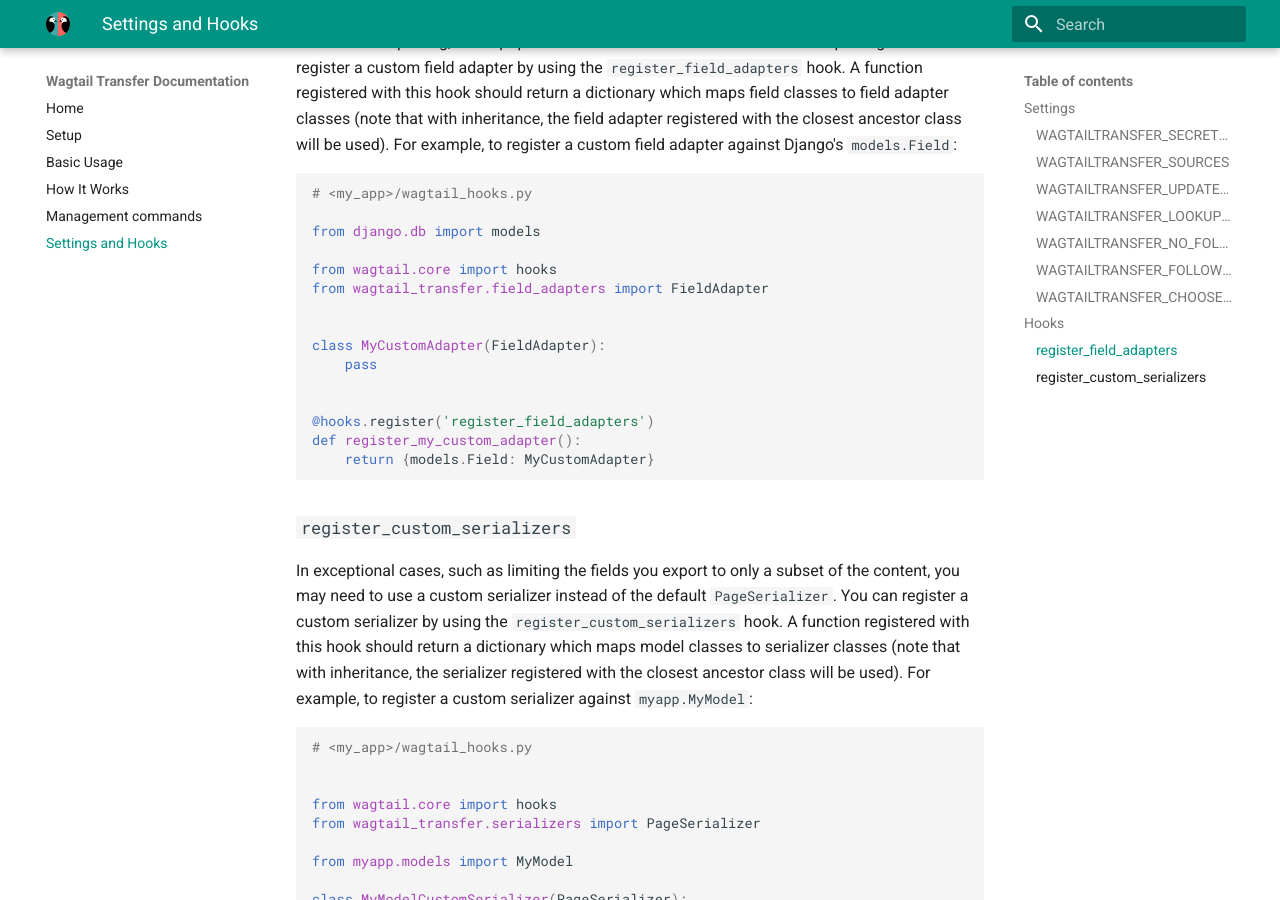
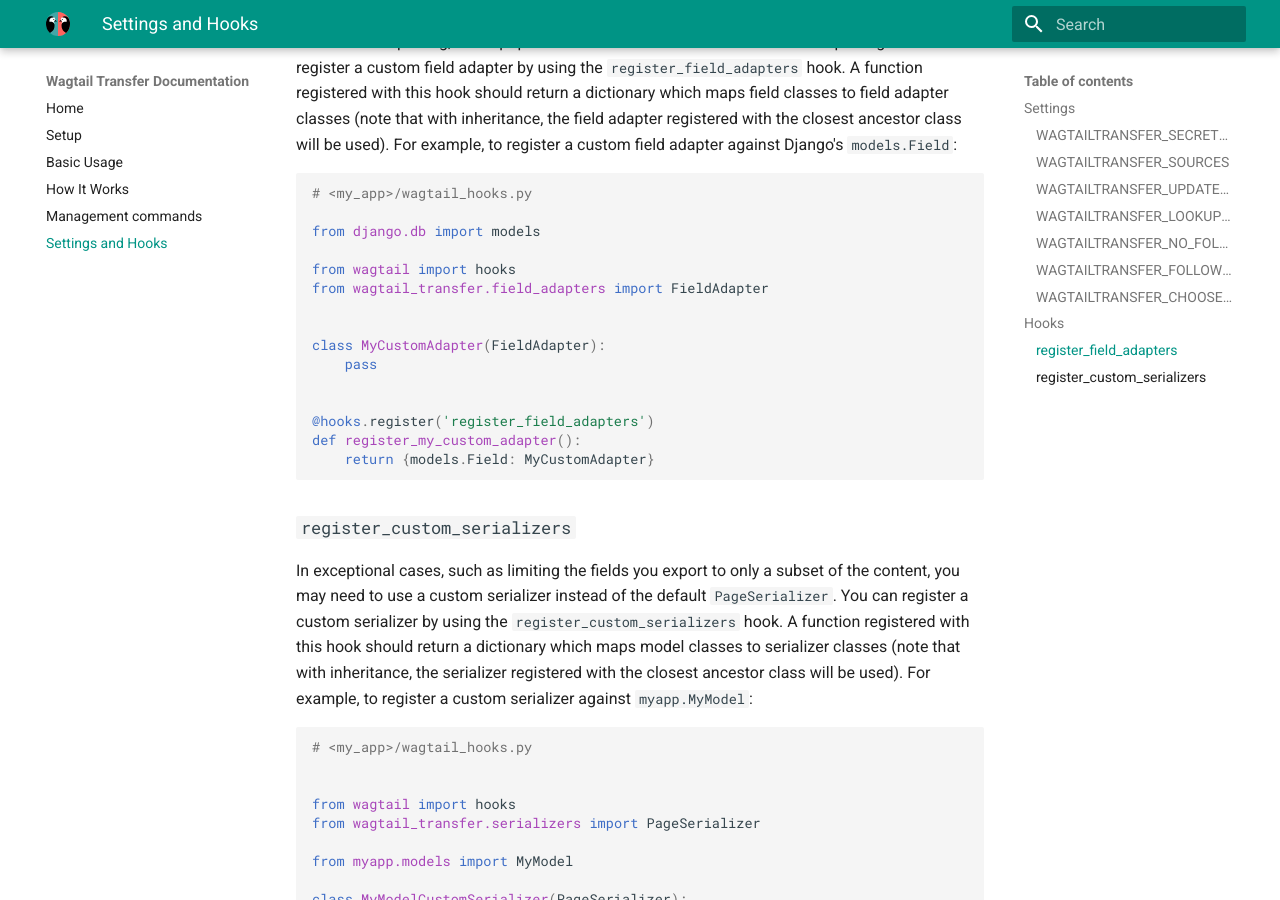
Before and after one commit to wagtail/wagtail-transfer, an MkDocs documentation site: the page built from docs/settings.md, in a window 1280 px wide and 900 px high, scrolled down 3298 px. Built offline with MkDocs 1.6.1 and Material for MkDocs 9.7.7, drawn with Linux system fonts in a browser that asks for light colours.

Commit message:
Support wagtail42 (#144)
* Remove wagtail < 4.1 compatibility code

* Update docs

* Silence the WAGTAILADMIN_BASE_URL warning

* Update the classifiers to reflect the supported versions of Python and Wagtail.

* We are no longer testing < 4.1 so can remove this.

```diff
--- a/docs/settings.md
+++ b/docs/settings.md
@@ -137,7 +137,7 @@
 
 from django.db import models
 
-from wagtail.core import hooks
+from wagtail import hooks
 from wagtail_transfer.field_adapters import FieldAdapter
 
 
@@ -163,7 +163,7 @@
 # <my_app>/wagtail_hooks.py
 
 
-from wagtail.core import hooks
+from wagtail import hooks
 from wagtail_transfer.serializers import PageSerializer
 
 from myapp.models import MyModel
--- a/setup.py
+++ b/setup.py
@@ -35,6 +35,7 @@
         'Programming Language :: Python :: 3.8',
         'Programming Language :: Python :: 3.9',
         'Programming Language :: Python :: 3.10',
+        'Programming Language :: Python :: 3.11',
         'Framework :: Django',
         'Framework :: Wagtail',
         'Framework :: Wagtail :: 4',
```
Also changed, not shown: 3 other files.
